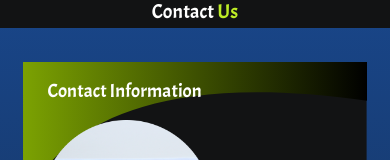
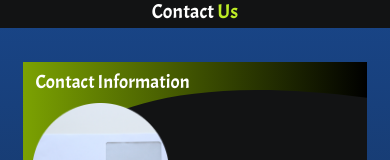
Before and after one commit to HammontreeWebDev/j-boo-customs, a React (Create React App) app: page /contact_us in a window 390 px wide. Shown: the part 216-376 px from the top of the page. Built offline with nearby package versions, Linux system fonts and the light colour scheme.

Commit message:
responsiveness for contact information card is finished

```diff
--- a/src/components/ContactInfo/assets/css/contact-info.css
+++ b/src/components/ContactInfo/assets/css/contact-info.css
@@ -7,3 +7,14 @@
         width: 100%;
     }
 }
+
+@media screen and (max-width: 628px) {
+    .information-container{
+        width: 45%;
+    }
+}
+@media screen and (max-width: 540px) {
+    .information-container{
+        width: 100%;
+    }
+}
--- a/src/components/FancyCard/index.jsx
+++ b/src/components/FancyCard/index.jsx
@@ -5,10 +5,10 @@ import fancyCardHeader from './assets/img/fancy-card-header.svg';
 const FancyCard = (props) => {
 
     return(
-        <div className="fancy-container">
+        <div id={props.fancyContainerId} className="fancy-container">
             <img className="fancy-header" src={fancyCardHeader} alt="Green Arch to enhance design"/>
 
-            <div className="title-pic-col fancy-text">
+            <div id={props.titleColId} className="title-pic-col fancy-text">
                 <h2 className="card-title reset-margin about-us-title">
                     {props.memberName}
                 </h2>
--- a/src/pages/ContactUs/assets/css/contactus.css
+++ b/src/pages/ContactUs/assets/css/contactus.css
@@ -11,3 +11,30 @@
     display: flex;
     flex: 1;
 }
+
+@media screen and (max-width: 743px) {
+    #contact-photo {
+        width: 80%;
+    }
+    #fancy-override {
+        flex-direction: row;
+    }
+    #title-override{
+        width: 50%;
+    }
+}
+
+@media screen and (max-width: 628px) {
+    #fancy-override {
+        flex-direction: column;
+    }
+}
+
+@media screen and (max-width: 385px) {
+    #title-override{
+        width: 100%;
+    }
+    #contact-photo {
+        width: 50%;
+    }
+}
--- a/src/pages/ContactUs/index.jsx
+++ b/src/pages/ContactUs/index.jsx
@@ -34,9 +34,9 @@ const ContactUs = () => {
             <Header backgroundImage={contactUsHeader} />
             <PageTitle whiteText="Contact" greenText="Us" />
             <main>
-
+                {/* id props to override css for about me classes */}
                 <section className="row">
-                    <FancyCard classSelector="contact-container" memberName="Contact Information" memberPhoto={contactPh} photoId="contact-photo" alt="white envelope with a red pencil"
+                    <FancyCard fancyContainerId="fancy-override" titleColId="title-override" classSelector="contact-container" memberName="Contact Information" memberPhoto={contactPh} photoId="contact-photo" alt="white envelope with a red pencil"
                         contactInfo={
                             <div id="contact-section">
                                 <ContactInfo title="Brad Brown | President" emailIcon={<IconifyEmail />} email="brad@j-boocustoms.org" phoneIcon={<IconifyPhone />} phone="xxx-xxx-xxxx" />
```
